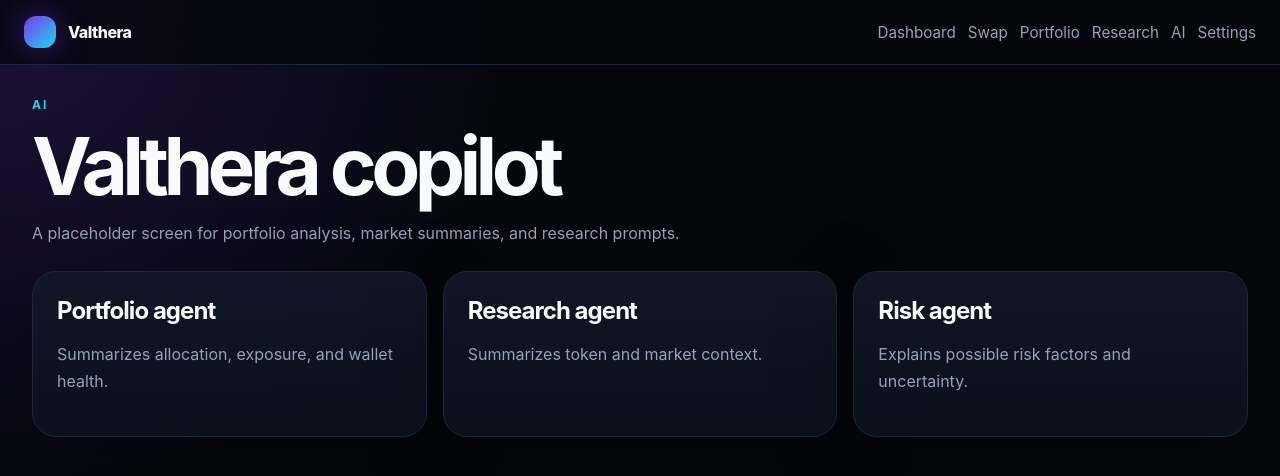
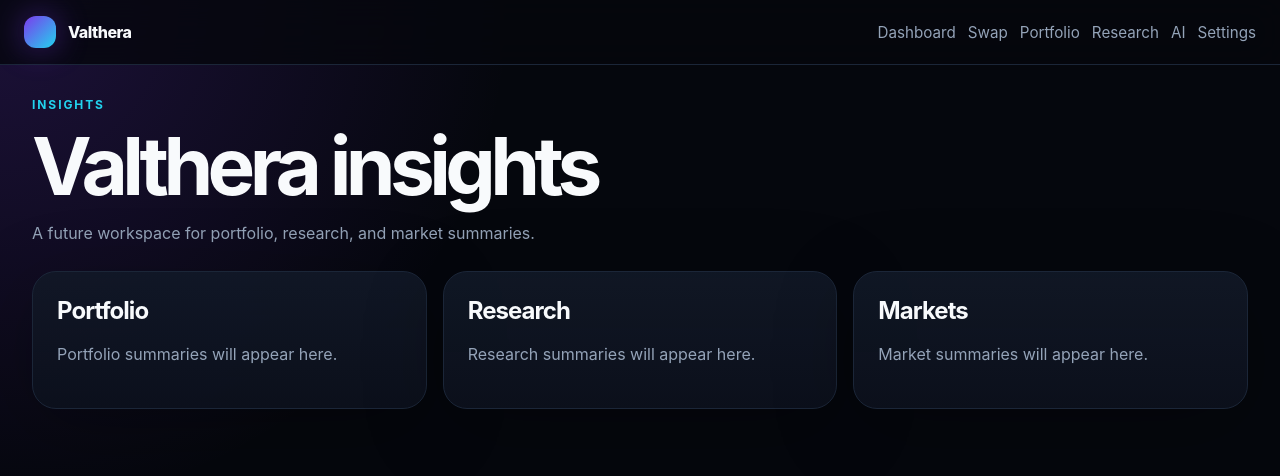
Before and after one commit to ValtheraLabs/web-app, a Next.js app: page /app/insights in a window 1280 px wide. Shown: the top 476 px of the page. Built offline with nearby package versions, Linux system fonts and the light colour scheme.

Commit message:
feat: add insights page

```diff
--- /dev/null
+++ b/pages/app/insights.tsx
@@ -0,0 +1,19 @@
+import { Layout } from '@/components/Layout'
+import { PageHeader } from '@/components/PageHeader'
+
+export default function InsightsPage() {
+  return (
+    <Layout>
+      <PageHeader
+        eyebrow="Insights"
+        title="Valthera insights"
+        description="A future workspace for portfolio, research, and market summaries."
+      />
+      <section className="grid">
+        <article className="card"><h2>Portfolio</h2><p>Portfolio summaries will appear here.</p></article>
+        <article className="card"><h2>Research</h2><p>Research summaries will appear here.</p></article>
+        <article className="card"><h2>Markets</h2><p>Market summaries will appear here.</p></article>
+      </section>
+    </Layout>
+  )
+}
```
